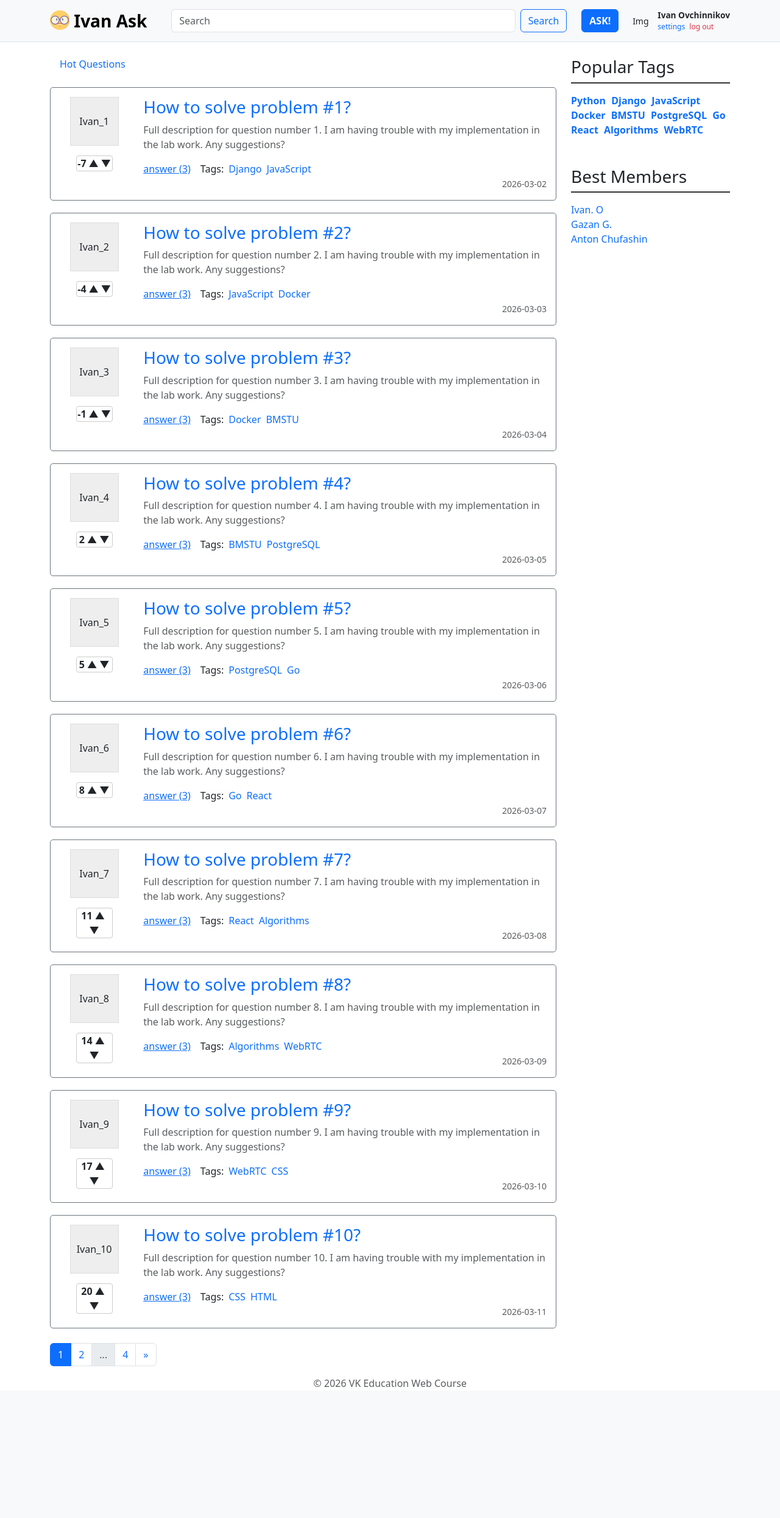
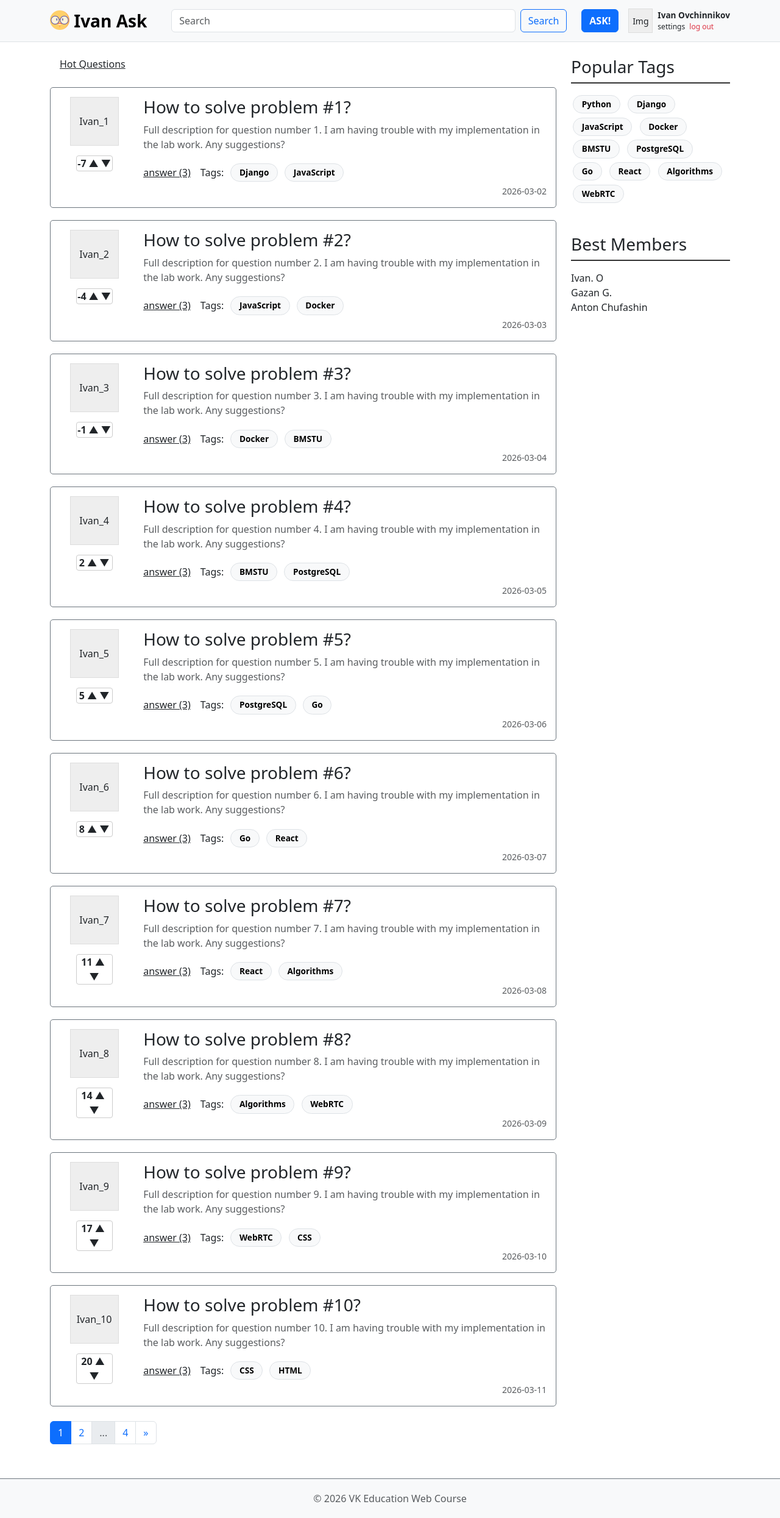
Before and after one commit to Oven29/2026-VK-EDU-Web-11-Ovchinnikov-I, a Django app: page / in a window 1280 px wide. Shown: the whole page at 61% size. Before the commit the page ends 2275 px from the top, so only its background shows below. Run offline with Django 5.2, Linux system fonts and the light colour scheme; some libraries are stand-ins or nearby versions.

Commit message:
style: redesign links and tags

```diff
--- a/questions/static/questions/css/main.css
+++ b/questions/static/questions/css/main.css
@@ -12,6 +12,16 @@
     flex: 1;
 }
 
+a {
+    text-decoration: none;
+    color: inherit;
+    font-weight: 500;
+}
+
+a:hover {
+    color: var(--bs-primary);
+}
+
 .sidebar-title {
     border-bottom: 2px solid #333;
     margin-bottom: 1rem;
@@ -22,12 +32,40 @@
     margin-right: 5px;
 }
 
+.tag {
+    display: inline-block;
+    padding: 0.25rem 0.85rem;
+    margin: 0.2rem;
+
+    background-color: var(--bs-light);
+    color: var(--bs-emphasis-color);
+    border: 1px solid var(--bs-border-color);
+
+    border-radius: 50rem;
+    font-size: 0.85rem;
+    font-weight: 600;
+    text-decoration: none;
+    transition: all 0.2s ease-in-out;
+}
+
+.tag:hover {
+    background-color: var(--bs-primary-bg-subtle);
+    border-color: var(--bs-primary);
+    color: var(--primary-color) !important;
+    transform: translateY(-1px);
+}
+
 .question-card {
     border: 1px solid var(--secondary-color);
     padding: 15px;
     margin-bottom: 20px;
     border-radius: 5px;
+    transition: shadow 0.2s ease;
+}
 
+.question-card:hover {
+    box-shadow: 0 2px 8px rgba(0, 0, 0, 0.1);
+}
 
 .question-title,
 .question-content {
--- a/questions/templates/questions/base.html
+++ b/questions/templates/questions/base.html
@@ -55,7 +55,7 @@
                     <h3 class="sidebar-title">Popular Tags</h3>
                     <div class="tag-cloud fw-bold">
                         {% for tag in tags %}
-                        <a href="{% url 'tag' tag %}" class="text-decoration-none text-primary">{{ tag }}</a>
+                        <a href="{% url 'tag' tag %}" class="text-decoration-none tag">{{ tag }}</a>
                         {% endfor %}
                     </div>
                 </div>
--- a/questions/templates/questions/index.html
+++ b/questions/templates/questions/index.html
@@ -8,7 +8,7 @@
 <div class="d-flex align-items-baseline mb-4">
     <h2 class="me-3">{{ title }}</h2>
     {% if not tag and not hot %}
-    <a href="{% url 'hot' %}" class="text-decoration-none">Hot Questions</a>
+    <a href="{% url 'hot' %}" class="text-decoration-none"><u>Hot Questions</u></a>
     {% endif %}
 </div>
 
@@ -33,7 +33,7 @@
                 <a href="{% url 'question' 1 %}" class="me-3 text-decoration-underline">answer (3)</a>
                 <span class="me-2">Tags:</span>
                 {% for tag in q.tags %}
-                <a href="{% url 'tag' tag %}" class="me-2 text-decoration-none">{{ tag }}</a>
+                <a href="{% url 'tag' tag %}" class="me-2 tag">{{ tag }}</a>
                 {% endfor %}
             </div>
 
--- a/questions/templates/questions/question.html
+++ b/questions/templates/questions/question.html
@@ -6,9 +6,8 @@
 <div class="question-card mb-5">
     <div class="row">
         <div class="col-2 text-center">
-            <div class="avatar-box mx-auto mb-2 d-flex align-items-center justify-content-center"><span>
-                    {{ question.author }}
-                </span>
+            <div class="avatar-box mx-auto mb-2 d-flex align-items-center justify-content-center">
+                <span>{{ question.author }}</span>
             </div>
 
             {% include 'questions/components/rating.html' with rating=question.rating %}
```
